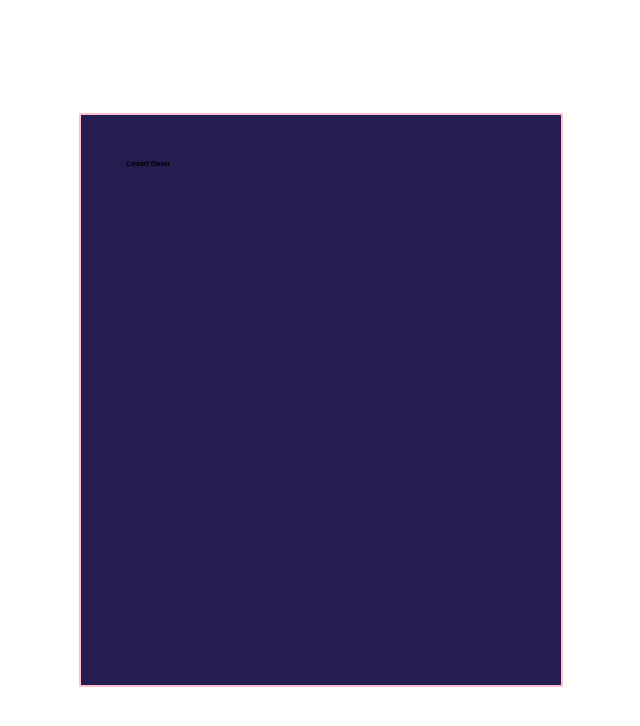
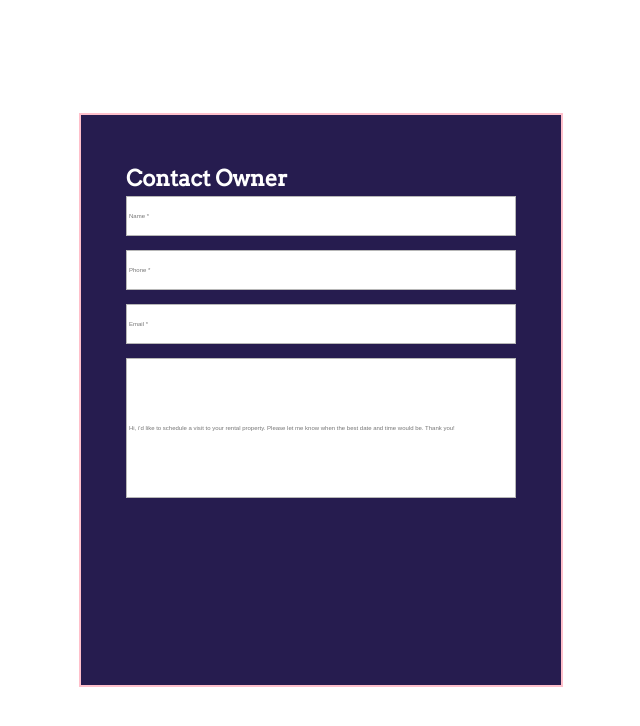
Before and after one commit to JuanTValdez/Living-in-the-Six, a React (Create React App) app: page / in a window 1280 px wide. Shown: the top 726 px of the page, without its empty margins (319-959 px from the left). Built offline with nearby package versions, Linux system fonts and the light colour scheme.

Commit message:
add form to contact owner component

```diff
--- a/src/components/ContactOwner.js
+++ b/src/components/ContactOwner.js
@@ -2,9 +2,19 @@ import React from 'react';
 import '../styles/ContactOwner.css';
 
 export default function ContactOwner() {
-	return <div className='contact-form'>
-
-  <h1 className="owner-title">Contact Owner</h1>
-
-  </div>;
+	return (
+		<div className='contact-form'>
+			<h1 className='owner-title font-size-22'>Contact Owner</h1>
+			<form action=''>
+				<input className='contact-input' placeholder='Name * ' type='text' />
+				<input className='contact-input' placeholder='Phone *' type='text' />
+				<input className='contact-input' placeholder='Email *' type='text' />
+				<input
+					className='contact-input lrg-input'
+					placeholder="Hi, i'd like to schedule a visit to your rental property. Please let me know when the best date and time would be. Thank you!"
+					type='text'
+				/>
+			</form>
+		</div>
+	);
 }
--- a/src/styles/ContactOwner.css
+++ b/src/styles/ContactOwner.css
@@ -4,6 +4,7 @@ body {
 
 .contact-form {
 	position: absolute;
+
 	inset: 0;
 	margin: auto auto;
 	height: 570px;
@@ -12,3 +13,25 @@ body {
 	outline: 2px solid pink;
 	background-color: var(--dark-blue-grey);
 }
+
+.owner-title {
+	color: var(--white);
+	font-family: 'Arvo-Regular';
+	line-height: 1.65;
+}
+
+form {
+	display: flex;
+	flex-direction: column;
+	gap: 1.4rem;
+}
+.contact-input {
+	background-color: var(--white);
+	border: solid 1px var(--greyish);
+	width: 100%;
+	height: 4rem;
+}
+
+.lrg-input {
+	height: 14rem;
+}
```
